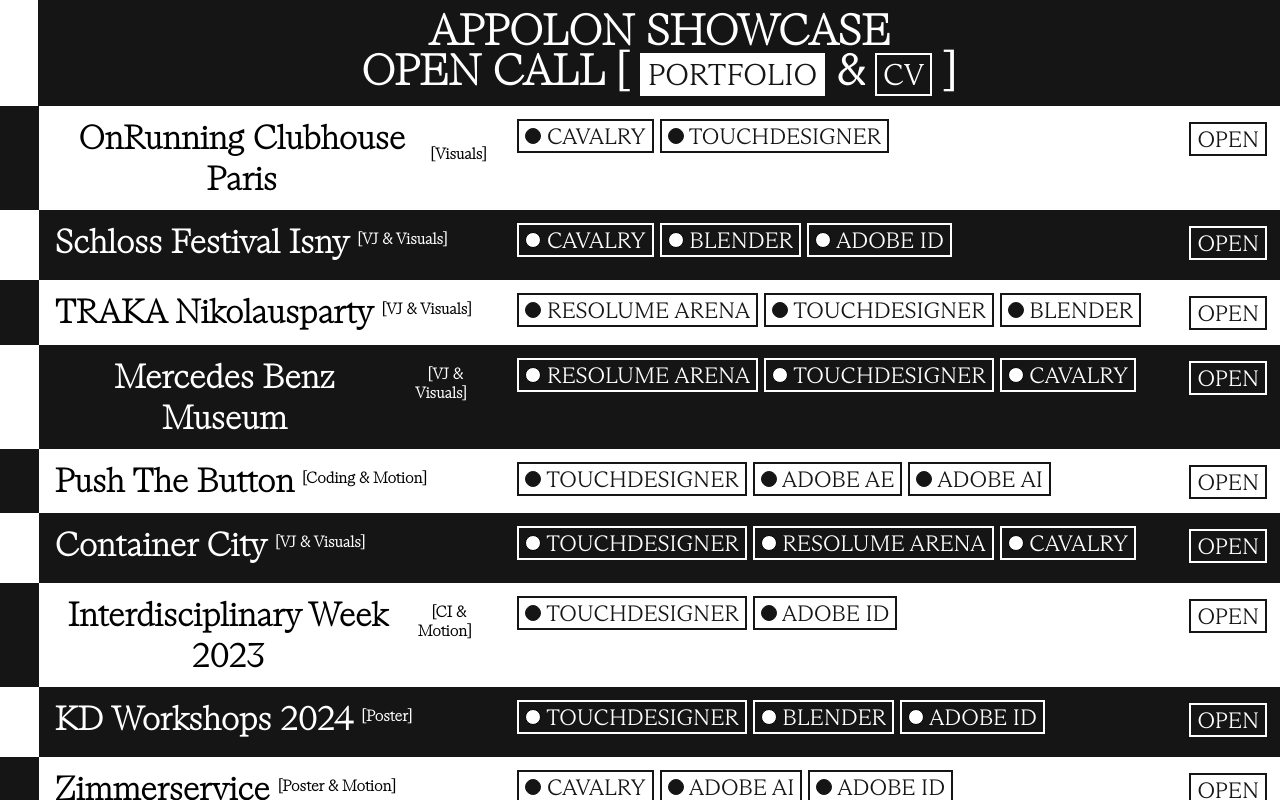
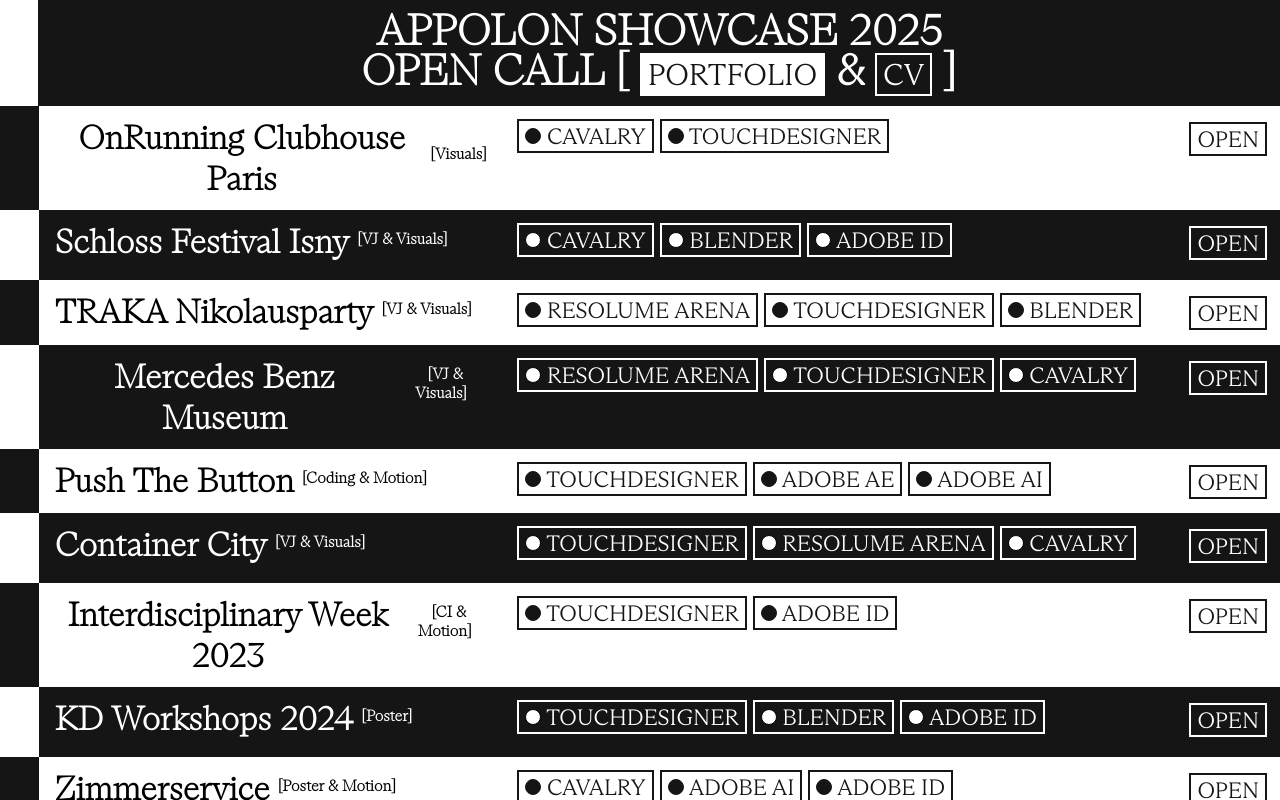
Before and after one commit to hashtagasp/hashtagasp.github.io, a Vue app: page / in a window 1280 px wide. Shown: the top 800 px of the page. Built offline with nearby package versions, Linux system fonts and the light colour scheme.

Commit message:
Add ON and ISNY

```diff
--- a/index.html
+++ b/index.html
@@ -4,7 +4,7 @@
     <meta charset="UTF-8">
     <link rel="icon" href="/favicon.png">
     <meta name="viewport" content="width=device-width, initial-scale=1.0">
-    <title>Internship Bareis+Nicolaus</title>
+    <title>APPOLON SHOWCASE 2025</title>
   </head>
   <body>
     <div id="app"></div>
--- a/src/App.vue
+++ b/src/App.vue
@@ -45,11 +45,11 @@
   <header>
     <div class="titleSec">
       <p class="titleP"></p>
-      <h1 class="titleH1" v-if="showVita">APPOLON SHOWCASE<br>OPEN CALL [
+      <h1 class="titleH1" v-if="showVita">APPOLON SHOWCASE 2025<br>OPEN CALL [
         <button class="titelBtnActive">PORTFOLIO</button>
         & <button class="titelBtnUnActive" @click="showVita=false">CV</button>  ]
       </h1>
-      <h1 class="titleH1" v-if="!showVita">APPOLON SHOWCASE<br>OPEN CALL [
+      <h1 class="titleH1" v-if="!showVita">APPOLON SHOWCASE 2025<br>OPEN CALL [
         <button class="titelBtnUnActive" @click="showVita=true">PORTFOLIO</button>
         & <button class="titelBtnActive">CV</button>  ]
       </h1>
```
